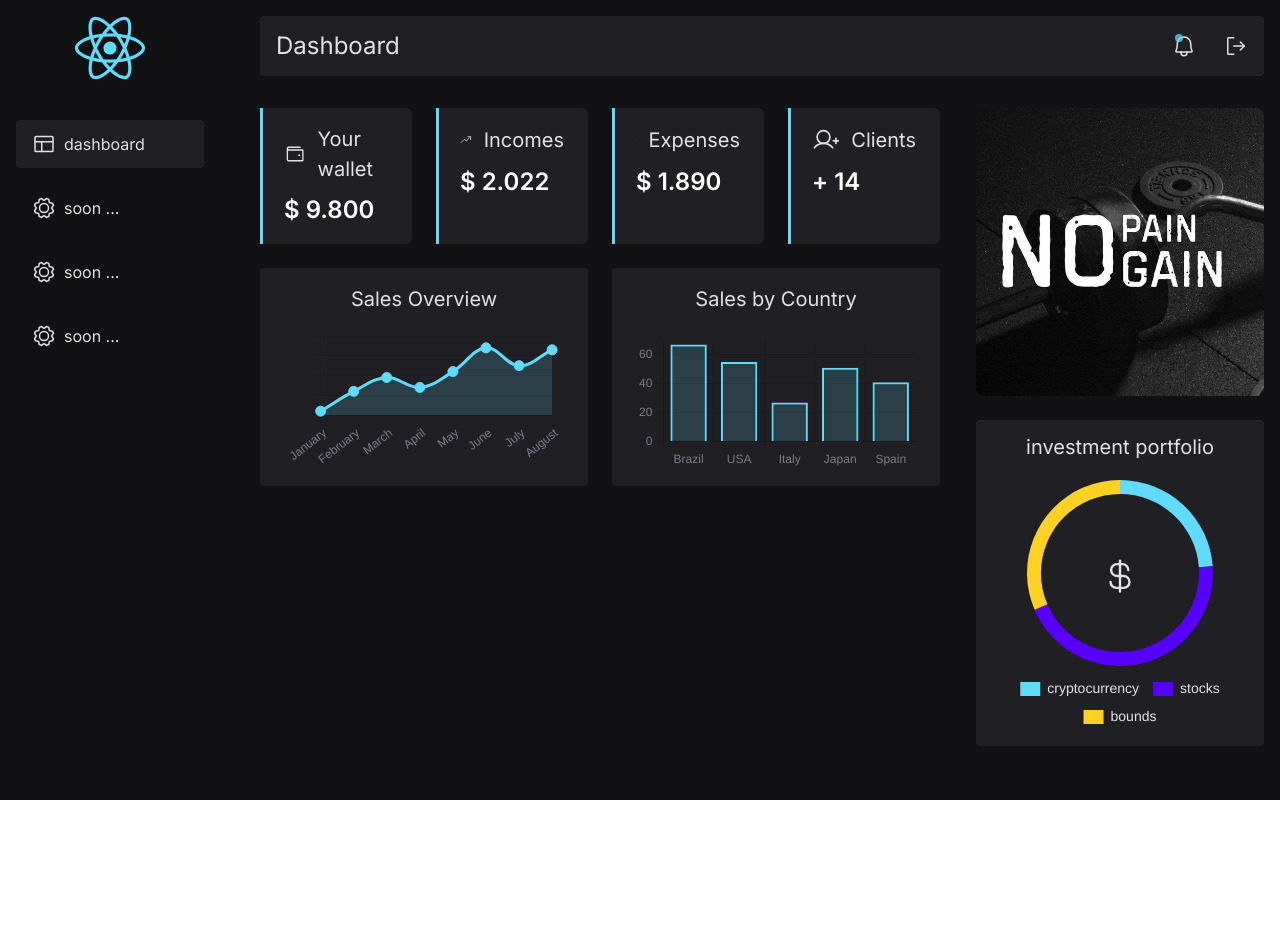
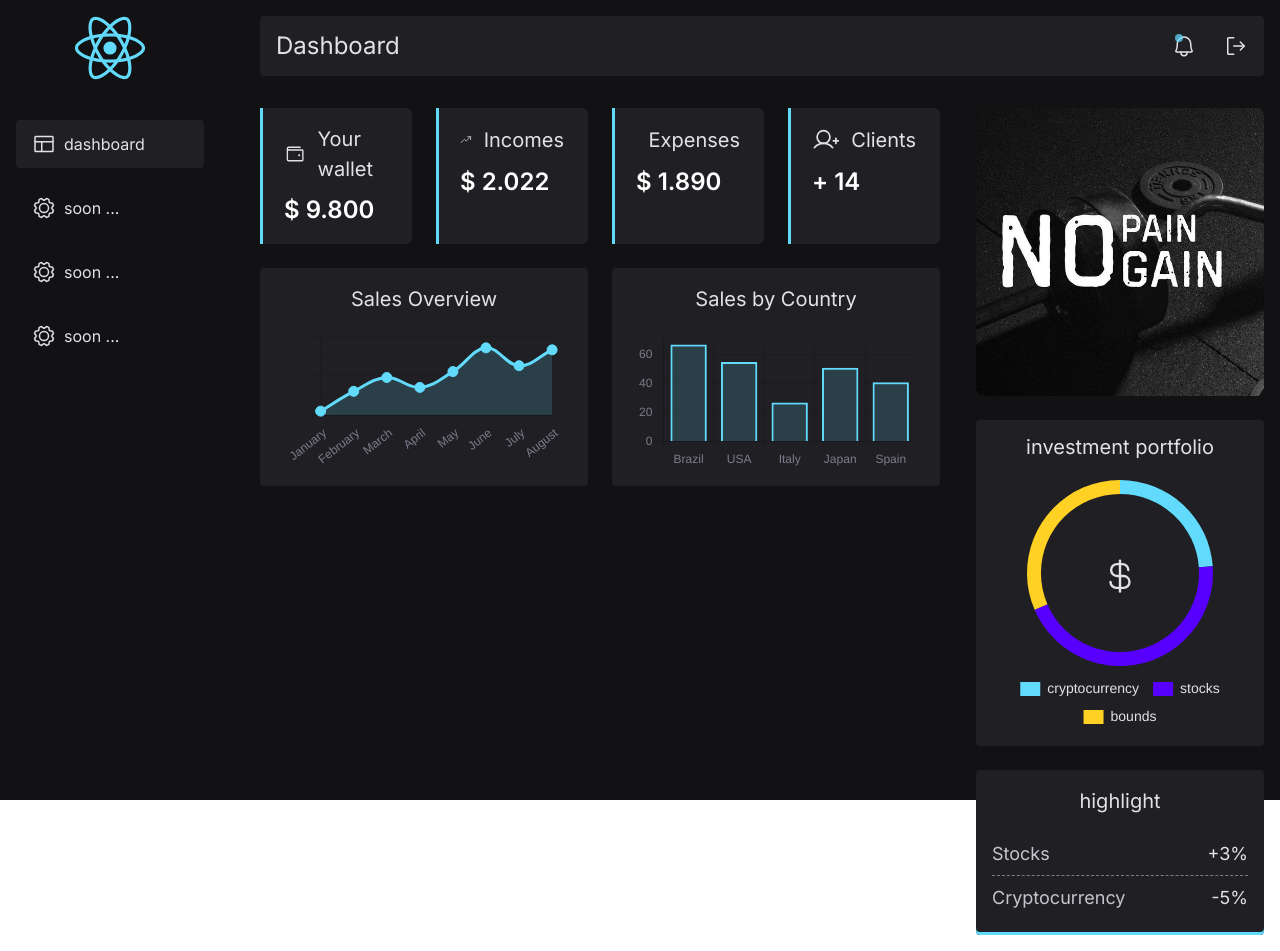
Before and after one commit to ErickKS/react-dashboard, a React (Vite) app: page /dashboard-react/main in a window 1280 px wide. Before the commit the page ends 800 px from the top, so only its background shows below. Built offline with nearby package versions, Linux system fonts and the light colour scheme.

Commit message:
feat: investment highlight

```diff
--- /dev/null
+++ b/src/components/Highlight.tsx
@@ -0,0 +1,13 @@
+interface highlightProps {
+  name: string;
+  percentage: string;
+}
+
+export function Highlight({ name, percentage }: highlightProps) {
+  return (
+    <div className="flex justify-between text-md text-gray-200 even:border-t-[1px] border-dashed border-gray-400 py-2">
+      {name}
+      <span className="text-gray-100">{percentage}%</span>
+    </div>
+  );
+}
--- a/src/components/MainContent.tsx
+++ b/src/components/MainContent.tsx
@@ -14,6 +14,7 @@ import {
   Wallet,
 } from "phosphor-react";
 import { BarCountryChart } from "./Charts/BarCountry";
+import { Highlight } from "./Highlight";
 
 export function MainContent() {
   const [portfolioData, setPortfolioData] = useState({
@@ -108,6 +109,7 @@ export function MainContent() {
               className="w-full transition-transform hover:scale-110"
             />
           </div>
+
           <div className="px-4 py-3 rounded bg-gray-800 text-gray-100 relative">
             <h2 className="text-lg text-center mb-4">investment portfolio</h2>
             <DoughnutChart chartData={portfolioData} />
@@ -116,6 +118,14 @@ export function MainContent() {
               className="absolute left-1/2 -translate-x-2/4 top-[42%]"
             />
           </div>
+
+          <div className="p-4 rounded bg-gray-800 text-gray-100 shadow-bt-inset">
+            <h2 className="text-lg text-center mb-4">highlight</h2>
+            <div className="flex flex-col">
+              <Highlight name="Stocks" percentage="+3" />
+              <Highlight name="Cryptocurrency" percentage="-5" />
+            </div>
+          </div>
         </div>
       </div>
     </div>
--- a/tailwind.config.cjs
+++ b/tailwind.config.cjs
@@ -55,6 +55,7 @@ module.exports = {
       },
       boxShadow: {
         "card-inset": "inset 3px 0 0 0 #61DAFB",
+        "bt-inset": "inset 0 -3px 0 0 #61DAFB",
       },
     },
   },
```
